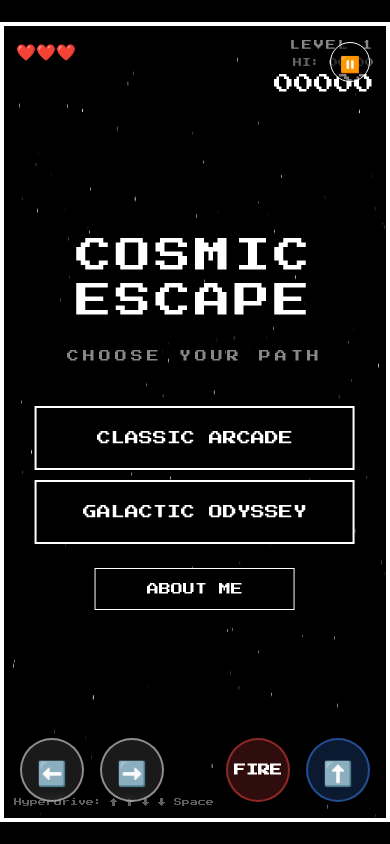
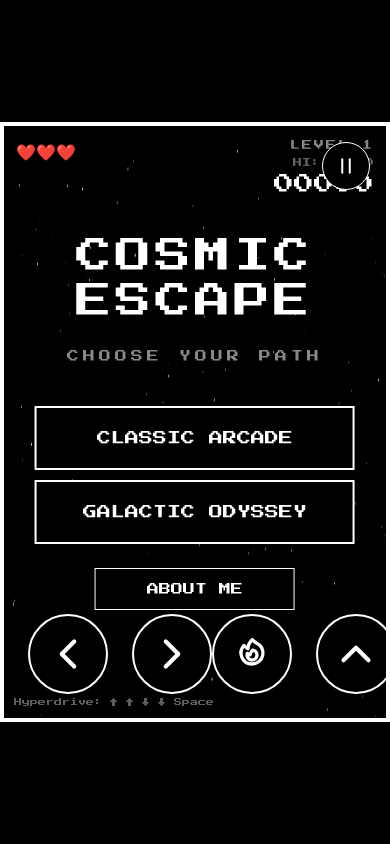
Before and after one commit to codxbrexx/Cosmic_Escape, a website built with Vite: page index.html in a window 390 px wide. Built offline with nearby package versions, Linux system fonts and the light colour scheme.

Commit message:
feat: Upgrade mobile UI with professional SVG icons and larger touch targets

```diff
--- a/index.html
+++ b/index.html
@@ -11,7 +11,7 @@
 <body
     class="min-h-screen flex flex-col justify-center items-center text-cosmic-text font-press-start select-none m-0 p-0 overflow-hidden bg-black touch-none">
     <div id="game-container"
-        class="relative w-[1200px] h-[800px] max-w-full  border-4 border-white overflow-hidden transition-colors duration-500">
+        class="relative w-[1200px] h-[600px] max-w-full  border-4 border-white overflow-hidden transition-colors duration-500">
         <!-- Start Menu -->
         <div id="start-menu"
             class="absolute top-1/2 left-1/2 -translate-x-1/2 -translate-y-1/2 w-[95%] md:w-[600px] h-auto flex flex-col justify-center items-center text-center z-30 py-8">
@@ -146,33 +146,51 @@
 
         <!-- Mobile Controls -->
         <button id="mobile-pause-btn"
-            class="absolute top-4 right-4 z-40 md:hidden w-10 h-10 flex items-center justify-center bg-black/50 border border-white text-white rounded-full active:bg-white active:text-black">
-            ⏸️
+            class="absolute top-4 right-4 z-40 md:hidden w-12 h-12 flex items-center justify-center bg-black border border-white text-white rounded-full active:bg-white active:text-black touch-none">
+            <svg xmlns="http://www.w3.org/2000/svg" fill="none" viewBox="0 0 24 24" stroke-width="2"
+                stroke="currentColor" class="w-6 h-6">
+                <path stroke-linecap="round" stroke-linejoin="round" d="M15.75 5.25v13.5m-7.5-13.5v13.5" />
+            </svg>
         </button>
 
         <div id="mobile-controls"
-            class="absolute bottom-4 left-0 w-full px-4 flex justify-between items-end z-40 md:hidden pointer-events-none">
+            class="absolute bottom-6 left-0 w-full px-6 flex justify-between items-end z-40 md:hidden pointer-events-none pb-safe">
             <!-- D-Pad -->
-            <div class="flex gap-4 pointer-events-auto">
+            <div class="flex gap-6 pointer-events-auto">
                 <button id="btn-left"
-                    class="w-16 h-16 bg-white/10 border-2 border-white/50 rounded-full flex items-center justify-center text-2xl active:bg-white/30 backdrop-blur-sm touch-none select-none">
-                    ⬅️
+                    class="w-20 h-20 bg-black/80 border-2 border-white rounded-full flex items-center justify-center text-white active:bg-white active:text-black backdrop-blur-sm touch-none select-none transition-transform active:scale-95">
+                    <svg xmlns="http://www.w3.org/2000/svg" fill="none" viewBox="0 0 24 24" stroke-width="2.5"
+                        stroke="currentColor" class="w-10 h-10">
+                        <path stroke-linecap="round" stroke-linejoin="round" d="M15.75 19.5L8.25 12l7.5-7.5" />
+                    </svg>
                 </button>
                 <button id="btn-right"
-                    class="w-16 h-16 bg-white/10 border-2 border-white/50 rounded-full flex items-center justify-center text-2xl active:bg-white/30 backdrop-blur-sm touch-none select-none">
-                    ➡️
+                    class="w-20 h-20 bg-black/80 border-2 border-white rounded-full flex items-center justify-center text-white active:bg-white active:text-black backdrop-blur-sm touch-none select-none transition-transform active:scale-95">
+                    <svg xmlns="http://www.w3.org/2000/svg" fill="none" viewBox="0 0 24 24" stroke-width="2.5"
+                        stroke="currentColor" class="w-10 h-10">
+                        <path stroke-linecap="round" stroke-linejoin="round" d="M8.25 4.5l7.5 7.5-7.5 7.5" />
+                    </svg>
                 </button>
             </div>
 
             <!-- Action Buttons -->
-            <div class="flex gap-4 pointer-events-auto">
+            <div class="flex gap-6 pointer-events-auto">
                 <button id="btn-fire"
-                    class="w-16 h-16 bg-red-500/20 border-2 border-red-500/50 rounded-full flex items-center justify-center text-xs font-bold active:bg-red-500/40 backdrop-blur-sm touch-none select-none">
-                    FIRE
+                    class="w-20 h-20 bg-black/80 border-2 border-white rounded-full flex flex-col items-center justify-center text-white active:bg-white active:text-black backdrop-blur-sm touch-none select-none transition-transform active:scale-95">
+                    <svg xmlns="http://www.w3.org/2000/svg" fill="none" viewBox="0 0 24 24" stroke-width="2.5"
+                        stroke="currentColor" class="w-8 h-8 mb-1">
+                        <path stroke-linecap="round" stroke-linejoin="round"
+                            d="M15.362 5.214A8.252 8.252 0 0112 21 8.25 8.25 0 016.038 7.048 8.287 8.287 0 009 9.6a8.983 8.983 0 013.361-6.867 8.21 8.21 0 003 2.48z" />
+                        <path stroke-linecap="round" stroke-linejoin="round"
+                            d="M12 18a3.75 3.75 0 00.495-7.467 5.99 5.99 0 00-1.925 3.546 5.974 5.974 0 01-2.133-1.001A3.75 3.75 0 0012 18z" />
+                    </svg>
                 </button>
                 <button id="btn-thrust"
-                    class="w-16 h-16 bg-blue-500/20 border-2 border-blue-500/50 rounded-full flex items-center justify-center text-2xl active:bg-blue-500/40 backdrop-blur-sm touch-none select-none">
-                    ⬆️
+                    class="w-20 h-20 bg-black/80 border-2 border-white rounded-full flex flex-col items-center justify-center text-white active:bg-white active:text-black backdrop-blur-sm touch-none select-none transition-transform active:scale-95">
+                    <svg xmlns="http://www.w3.org/2000/svg" fill="none" viewBox="0 0 24 24" stroke-width="2.5"
+                        stroke="currentColor" class="w-10 h-10">
+                        <path stroke-linecap="round" stroke-linejoin="round" d="M4.5 15.75l7.5-7.5 7.5 7.5" />
+                    </svg>
                 </button>
             </div>
         </div>
```
